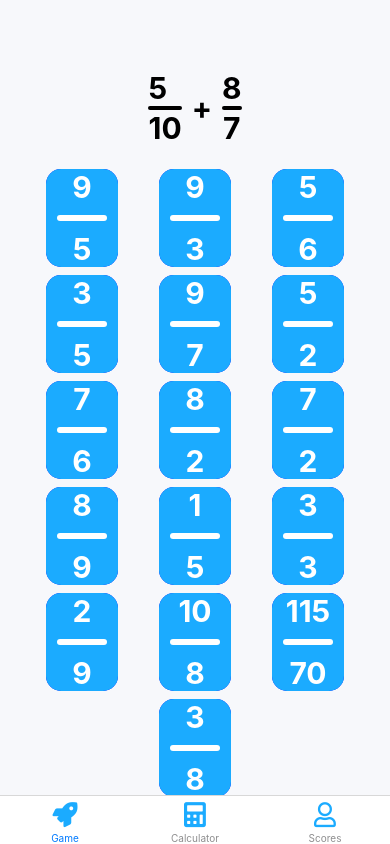
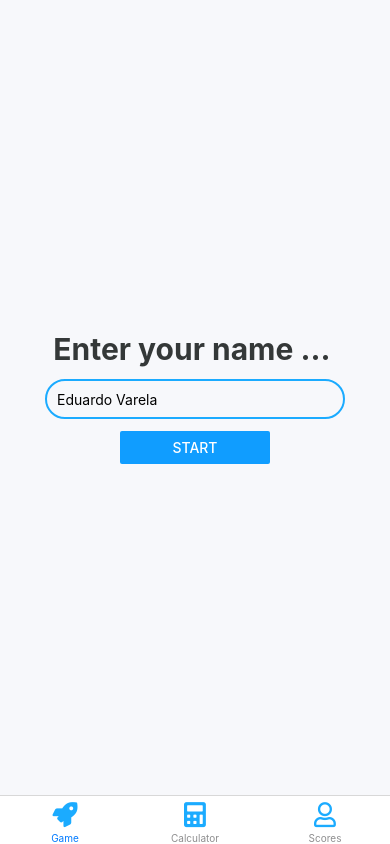
Before and after one commit to EduardoVarela0144/FractionsApp, a React Native app: screen /Game in a window 390 px wide. Built offline with nearby package versions, Linux system fonts and the light colour scheme.

Commit message:
"Navigation to game"

```diff
--- a/src/assets/styles.js
+++ b/src/assets/styles.js
@@ -4,35 +4,16 @@ export const styles = StyleSheet.create({
   container: {
     flex: 1,
     alignItems: "center",
-    backgroundColor: "black",
+    backgroundColor: "#F7F8FB",
+    justifyContent: "center",
   },
-  c_fractions: {
-    flex: 1,
-    alignItems: "flex-end",
-    justifyContent: "flex-start",
-    marginTop: 60,
-    width: "100%",
+  input: {
+    height: 40,
+    width: 300,
+    margin: 12,
+    borderWidth: 2,
     padding: 10,
-  },
-  text: { color: "white" },
-  input: {
-    borderRadius: 15,
-    width: "100%",
-    height: 90,
-    marginTop: 15,
-    color: "white",
-    fontSize: 50,
-    textAlign: "right",
-    writingDirection: "rtl",
-  },
-  c_button: {
-    alignItems: "center",
-    justifyContent: "center",
-    width: "100%",
-    paddingTop: 10,
-  },
-  button: {
-    backgroundColor: "#035FE5",
-    borderRadius: 10,
+    borderRadius: 25,
+    borderColor: "#1BABFF",
   },
 });
--- a/src/navigation/GameNavigation.js
+++ b/src/navigation/GameNavigation.js
@@ -1,6 +1,7 @@
 import React from "react";
 import { createNativeStackNavigator } from "@react-navigation/native-stack";
 import FractionCard from "../screens/FractionCard";
+import GameHome from "../screens/GameHome";
 const Stack = createNativeStackNavigator();
 
 export default function GameNavigation() {
@@ -8,7 +9,7 @@ export default function GameNavigation() {
     <Stack.Navigator>
       <Stack.Screen
         name="GameHome Screen"
-        component={FractionCard}
+        component={GameHome}
         options={{ title: "", headerTransparent: true }}
       />
       <Stack.Screen
--- a/src/navigation/Navigation.js
+++ b/src/navigation/Navigation.js
@@ -3,7 +3,6 @@ import { createBottomTabNavigator } from "@react-navigation/bottom-tabs";
 import Icon from "react-native-vector-icons/FontAwesome5";
 import FractionCalculator from "../screens/FractionCalculator";
 import GameNavigation from "./GameNavigation";
-import { styles } from "../assets/styles";
 
 const Tab = createBottomTabNavigator();
 
--- a/src/screens/FractionCard.js
+++ b/src/screens/FractionCard.js
@@ -1,7 +1,12 @@
 import React, { useState, useEffect } from "react";
 import { View, Text, TouchableOpacity, Alert } from "react-native";
 
-export default function FractionCard() {
+export default function FractionCard(props) {
+  const {
+    navigation,
+    route: { params },
+  } = props;
+
   const [fraction1, setFraction1] = useState(null);
   const [fraction2, setFraction2] = useState(null);
   const [operation, setOperation] = useState("");
@@ -113,6 +118,17 @@ export default function FractionCard() {
   return (
     <View style={{ backgroundColor: "#F7F8FB", height: "100%" }}>
       <View style={{ marginTop: 70 }}>
+        <Text
+          style={{
+            textAlign: "right",
+            paddingRight: 10,
+            fontSize: 20,
+            marginBottom: 50,
+            fontWeight: "bold",
+          }}
+        >
+          Welcome, {params.name} 👋{" "}
+        </Text>
         <View
           style={{
             flexDirection: "row",
--- /dev/null
+++ b/src/screens/GameHome.js
@@ -0,0 +1,37 @@
+import React, { useState } from "react";
+import { Text, View, TextInput, Button } from "react-native";
+import { useNavigation } from "@react-navigation/native";
+import { styles } from "../assets/styles";
+
+export default function GameHome() {
+  const [name, Setname] = useState("Useless Text");
+  const navigation = useNavigation();
+  const goToGame = () => {
+    navigation.navigate("Game Screen", { name: name });
+  };
+  return (
+    <View style={styles.container}>
+      <View>
+        <Text style={{ fontSize: 30, fontWeight: "bold", color: "#343838" }}>
+          Enter your name ...{" "}
+        </Text>
+      </View>
+      <View style={{ alignItems: "center" }}>
+        <TextInput
+          style={styles.input}
+          onChangeText={Setname}
+          placeholder="Eduardo Varela"
+        />
+        <View
+          style={{
+            backgroundColor: "#ADE1FF",
+            width: 150,
+            borderRadius: 10,
+          }}
+        >
+          <Button onPress={goToGame} color={"#109DFF"} title="Start" />
+        </View>
+      </View>
+    </View>
+  );
+}
```
